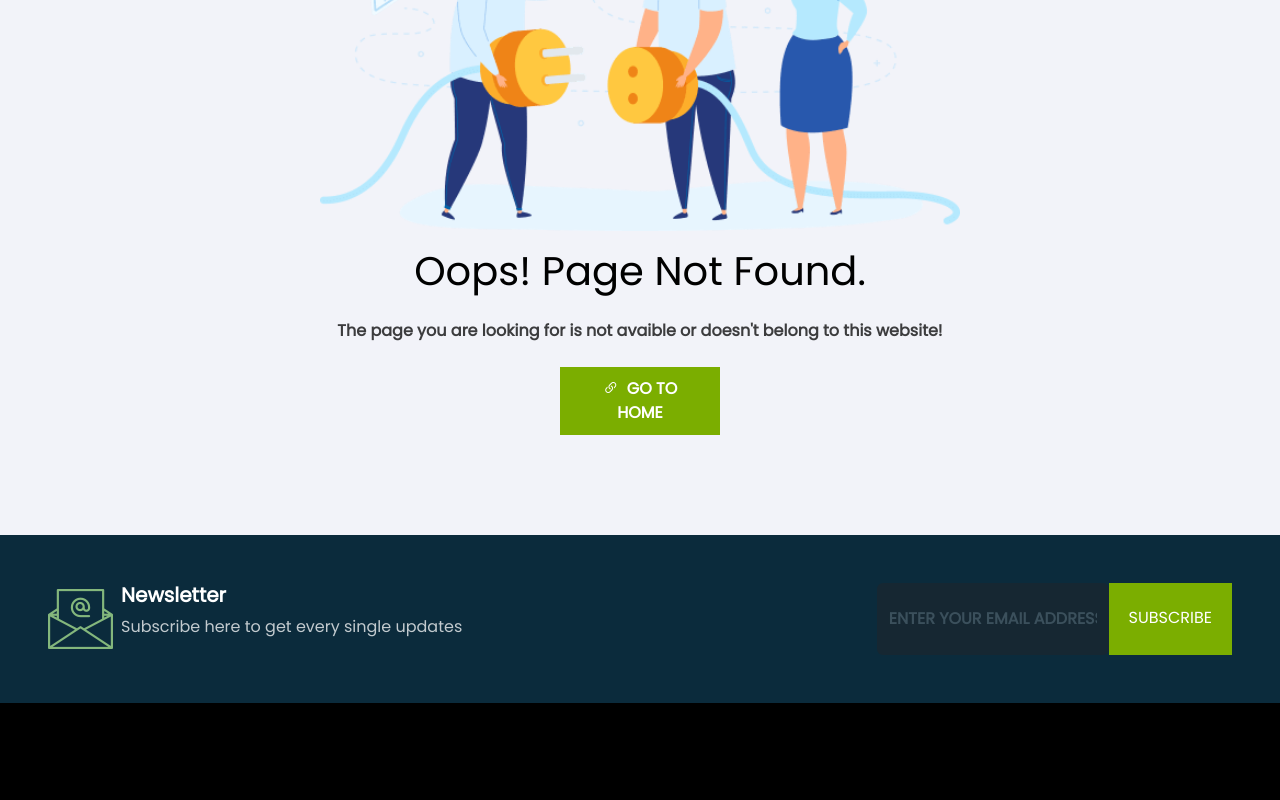
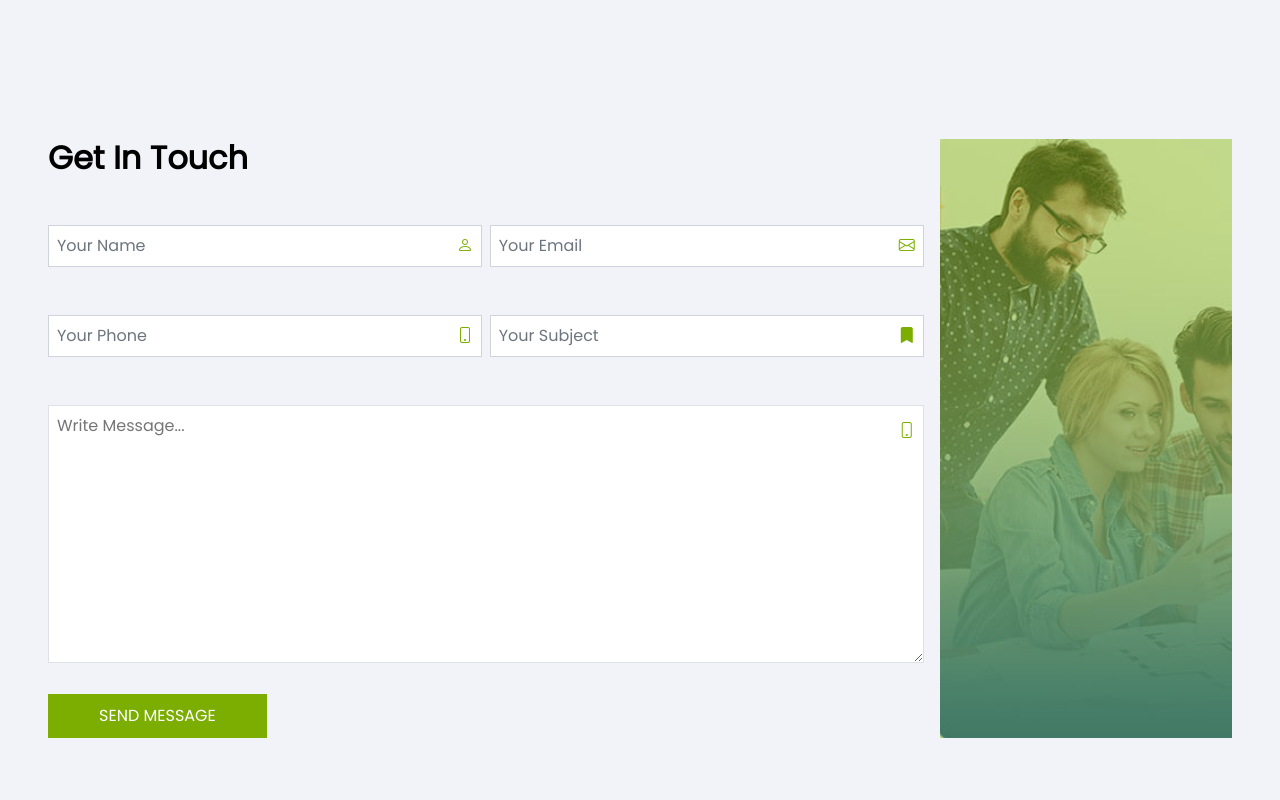
Before and after one commit to v1p3r75/friedshop-front-react, a React (Vite) app: page /contact in a window 1280 px wide. Shown: the part 360-1160 px from the top of the page. Built offline with nearby package versions, Linux system fonts and the light colour scheme.

Commit message:
ContactUs Page | Update

```diff
--- a/src/App.tsx
+++ b/src/App.tsx
@@ -8,6 +8,7 @@ import Shop from "./views/Shop"
 import ViewProduct from "./views/ViewProduct"
 import BlogPage from "./views/BlogPage"
 import WishList from "./views/WishList"
+import ContactUs from "./views/ContactUs"
 
 function App() {
 
@@ -18,6 +19,7 @@ function App() {
       <Route path="/shop" element={<Shop />}></Route>
       <Route path="/wishlist" element={<WishList />}></Route>
       <Route path="/blog" element={<BlogPage />}></Route>
+      <Route path="/contact" element={<ContactUs />}></Route>
       <Route path="/login" element={<Login />}></Route>
       <Route path="/signup" element={<SignUp />}></Route>
       <Route path="/reset-password" element={<ForgotPassword />}></Route>
--- /dev/null
+++ b/src/views/ContactUs.tsx
@@ -0,0 +1,55 @@
+import React from 'react'
+import Header from './includes/Header'
+import Banner from '../components/Banner'
+import Footer from './includes/Footer'
+
+const ContactUs = () => {
+
+
+  return (
+    <>
+        <Header />
+        <Banner page='Contact Us' path={['Home', 'Contact Us']} />
+
+        <div className="contact-form d-flex gap-3 justify-content-between px-5" style={{margin : '150px 0'}}>
+            <div className="w-75 c-form text-black">
+                <h2 className="fw-bold">Get In Touch</h2>
+                <form action="">
+                    <div className='d-flex gap-2 mt-5'>
+                        <div className='position-relative w-50'>
+                            <input type="text" name="name" className="form-control w-100 rounded-0 p-2" placeholder='Your Name' />
+                            <div className="position-absolute fd-color-primary" style={{top : '20%', right: '2%'}}><i className="bi bi-person"></i></div>
+                        </div>
+                        <div className='position-relative w-50'>
+                            <input type="email" name="email" className="form-control w-100 rounded-0 p-2" placeholder='Your Email' />
+                            <div className="position-absolute fd-color-primary" style={{top : '20%', right: '2%'}}><i className="bi bi-envelope"></i></div>
+                        </div>
+                    </div>
+                    <div className='d-flex gap-2 my-5'>
+                        <div className='position-relative w-50'>
+                            <input type="text" name="phone" className="form-control w-100 rounded-0 p-2" placeholder='Your Phone' />
+                            <div className="position-absolute fd-color-primary" style={{top : '20%', right: '2%'}}><i className="bi bi-phone"></i></div>
+                        </div>
+                        <div className='position-relative w-50'>
+                            <input type="text" name="subject" className="form-control w-100 rounded-0 p-2" placeholder='Your Subject' />
+                            <div className="position-absolute fd-color-primary" style={{top : '20%', right: '2%'}}><i className="bi bi-bookmark-fill"></i></div>
+                        </div>
+                    </div>
+                    <div className='position-relative w-100 mb-4'>
+                        <textarea name="description" id="usernameMessage" cols={100} rows={10} placeholder='Write Message...' className='w-100 p-2 border'></textarea>
+                        <div className="position-absolute fd-color-primary" style={{top : '5%', right: '1%'}}><i className="bi bi-phone"></i></div>
+                    </div>
+                    <div><a href="#" className="fd-btn w-25 text-center">SEND MESSAGE</a></div>
+                </form>
+            </div>
+            <div className="position-relative contact-banner p-4 w-25" style={{backgroundImage : "url('/src/assets/img/contact.jpg')", backgroundSize: 'cover', backgroundRepeat : 'no-repeat'}}>
+                <div className="position-absolute w-100 h-100 top-0 start-0" style={{zIndex : '1', backgroundColor: 'rgba(123,175,0,0.45)'}}></div>
+            </div>
+        </div>
+
+        <Footer />
+    </>
+  )
+}
+
+export default ContactUs
--- a/src/views/includes/Header.tsx
+++ b/src/views/includes/Header.tsx
@@ -54,7 +54,7 @@ const Header = () => {
                                 <Link to={'/blog'} className="navbar-link fd-hover-color-primary text-dark">Blog</Link>
                             </li>
                             <li className="navbar-item">
-                                <Link to={'/'} className="navbar-link fd-hover-color-primary text-dark">Contact US</Link>
+                                <Link to={'/contact'} className="navbar-link fd-hover-color-primary text-dark">Contact US</Link>
                             </li>
                             <li className="navbar-item">
                                 <Link to={'/'} className="navbar-link fd-hover-color-primary text-dark">Faq</Link>
```
